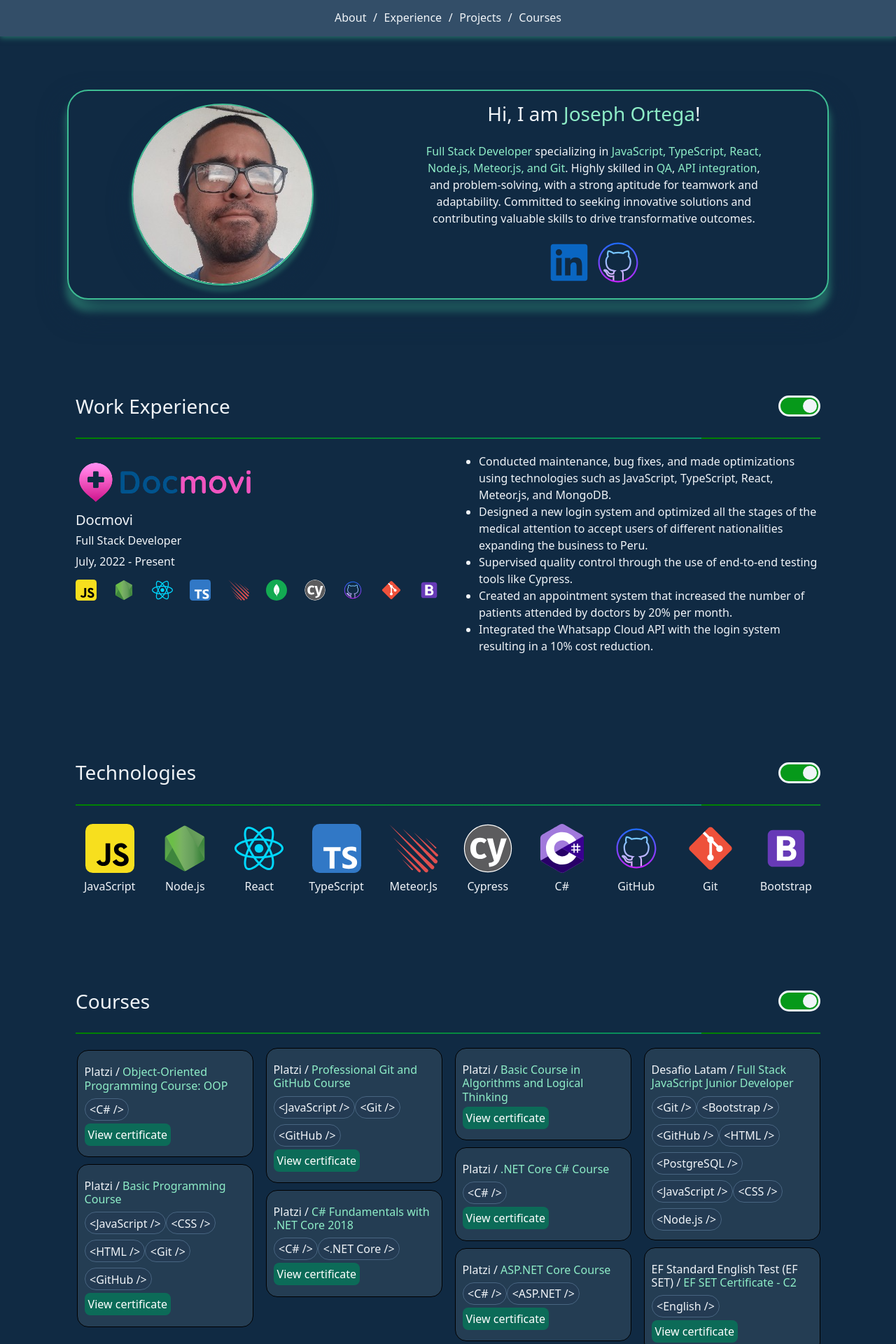
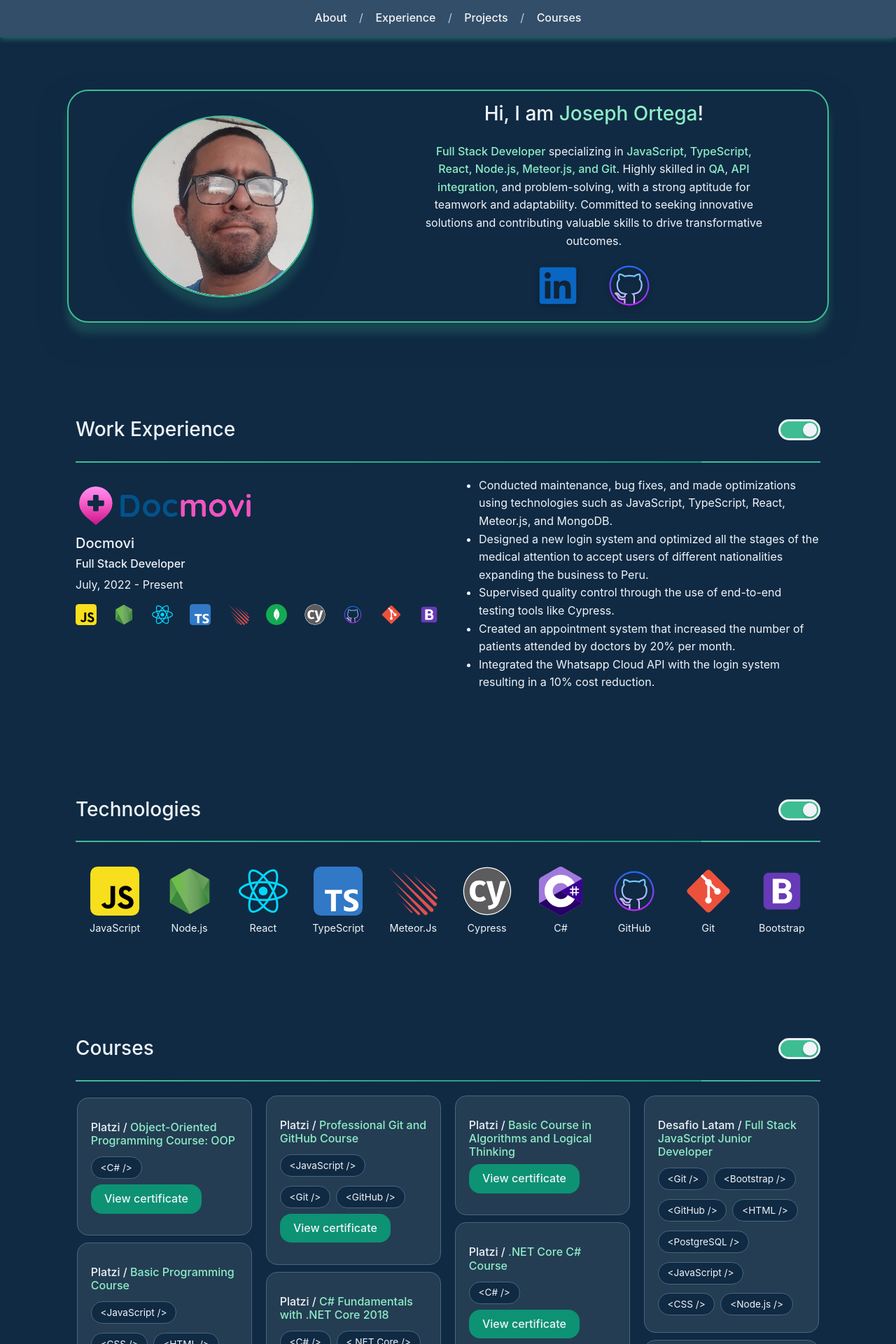
Before and after one commit to GlaucusJoseph/joseph-porfolio, a React (Vite) app: page / in a window 1280 px wide. Shown: the top 1920 px of the page at 70% size. Built offline with nearby package versions, Linux system fonts and the light colour scheme.

Commit message:
Mejoras visuales

```diff
--- a/package.json
+++ b/package.json
@@ -27,6 +27,6 @@
     "eslint-plugin-react-hooks": "^4.6.0",
     "eslint-plugin-react-refresh": "^0.4.3",
     "typescript": "^5.0.2",
-    "vite": "^4.4.5"
+    "vite": "^7.2.2"
   }
 }
--- a/src/components/About/index.css
+++ b/src/components/About/index.css
@@ -1,9 +1,10 @@
 /* MAIN BOX */
 .about-box {
-  margin-top: 8rem;
+  margin-top: var(--section-margin);
   overflow: hidden;
   width: 85%;
   display: flex;
+  max-width: 1200px;
 }
 
 @media (max-width: 991px) {
@@ -14,11 +15,16 @@
 }
 
 .about-border-shadow {
-  border-color: #3ebd93;
+  border-color: var(--accent-green);
   border-style: solid;
-  border-radius: 30px 30px 30px 30px;
+  border-radius: var(--border-radius);
   border-width: 2px;
-  box-shadow: #102a43 0px 19px 38px, #3ebd93 0px 15px 12px;
+  box-shadow: var(--shadow-dark), var(--shadow-green);
+  transition: box-shadow var(--transition-normal);
+}
+
+.about-border-shadow:hover {
+  box-shadow: var(--shadow-dark), 0px 20px 20px rgba(62, 189, 147, 0.4);
 }
 
 /* MAIN BOXES */
@@ -56,13 +62,38 @@
   width: 100%;
   height: 100%;
   object-fit: contain;
-  background-color: #3ebd93;
+  background-color: var(--accent-green);
 }
 
 .about-img-shadow {
-  border-color: #3ebd93;
+  border-color: var(--accent-green);
   border-style: solid;
-  /* border-radius: 30px 30px 30px 30px; */
   border-width: 2px;
-  box-shadow: #102a43 0px 1rem 2rem, #3ebd93 0px 0.5rem 0.4rem;
+  box-shadow: var(--shadow-dark), var(--shadow-green);
+  transition: transform var(--transition-normal), box-shadow var(--transition-normal);
 }
+
+.about-img-shadow:hover {
+  transform: scale(1.05);
+  box-shadow: var(--shadow-dark), 0px 10px 15px rgba(62, 189, 147, 0.5);
+}
+
+/* Social Icons */
+.about-content-box a {
+  margin: 0 1rem;
+  display: inline-block;
+  transition: transform var(--transition-normal);
+}
+
+.about-content-box a:hover {
+  transform: scale(1.15) translateY(-4px);
+}
+
+.about-content-box a svg {
+  filter: drop-shadow(0px 2px 4px rgba(0, 0, 0, 0.3));
+  transition: filter var(--transition-normal);
+}
+
+.about-content-box a:hover svg {
+  filter: drop-shadow(0px 4px 8px rgba(62, 189, 147, 0.5));
+}
--- a/src/components/Courses/index.css
+++ b/src/components/Courses/index.css
@@ -1,24 +1,29 @@
 /* MAIN BOX */
 .courses-box {
-  margin-top: 8rem;
-  margin-bottom: 8rem;
+  margin-top: var(--section-margin);
+  margin-bottom: var(--section-margin);
   width: 85%;
+  max-width: 1200px;
 }
 
 /* INDIVIDUAL BOX */
 
 .course-box {
-  background-color: #243d53;
-  margin-top: 0.2rem;
-  margin-bottom: 0.2rem;
-  margin-left: 0.1rem;
-  border: 1px solid #486581;
-  border-radius: 1rem;
-  border: 1px solid black;
-  padding: 5px 10px;
-  margin-bottom: 10px;
+  background-color: var(--secondary-bg);
+  margin: 0.2rem 0.1rem 10px 0.1rem;
+  border: 1px solid var(--border-color);
+  border-radius: var(--border-radius-small);
+  padding: 1rem 1.2rem;
   break-inside: avoid;
   display: block;
+  transition: all var(--transition-normal);
+  cursor: default;
+}
+
+.course-box:hover {
+  border-color: var(--accent-green);
+  box-shadow: 0px 4px 12px rgba(62, 189, 147, 0.2);
+  transform: translateY(-2px);
 }
 
 /* TITLE */
@@ -34,14 +39,21 @@
 }
 
 .courses-tag {
-  margin-bottom: 0.5rem;
-  background-color: #243b53;
+  margin: 0.3rem 0.5rem 0.5rem 0;
+  background-color: var(--primary-bg);
   height: 2rem;
-  padding: 0.2rem 0.4rem;
-  border: 1px solid #486581;
+  padding: 0.3rem 0.8rem;
+  border: 1px solid var(--border-color);
   border-radius: 50px;
   user-select: none;
-  display: block;
+  display: inline-block;
+  font-size: 0.85rem;
+  transition: all var(--transition-fast);
+}
+
+.courses-tag:hover {
+  border-color: var(--accent-green);
+  color: var(--accent-green-light);
 }
 
 /* BUTTONS */
@@ -51,18 +63,22 @@
 
 .course-button {
   user-select: none;
-  padding: 5px;
-  background-color: #0c6b58;
-  color: #fff;
+  padding: 0.5rem 1.2rem;
+  background-color: var(--accent-green-dark);
+  color: var(--text-primary);
   text-decoration: none;
   border: none;
-  border-radius: 0.5rem;
+  border-radius: var(--border-radius-small);
   cursor: pointer;
-  transition: background-color 0.3s ease;
+  transition: all var(--transition-normal);
+  font-weight: 500;
+  display: inline-block;
 }
 
 .course-button:hover {
-  background-color: #014d40;
+  background-color: var(--accent-green);
+  transform: translateY(-2px);
+  box-shadow: 0px 4px 8px rgba(62, 189, 147, 0.3);
 }
 
 .courses-box-content {
--- a/src/components/MainNavbar/index.css
+++ b/src/components/MainNavbar/index.css
@@ -2,11 +2,13 @@
   position: fixed;
   top: 0;
   width: 100%;
-  background-color: #334e68;
+  background-color: var(--tertiary-bg);
   display: flex;
   justify-content: space-around;
   padding: 0.8rem;
   z-index: 1000;
+  backdrop-filter: blur(10px);
+  transition: box-shadow var(--transition-normal);
 }
 
 .navbar-box-content {
@@ -21,23 +23,42 @@
 }
 
 .navbar-box-content a {
-  color: #f0f4f8;
+  color: var(--text-primary);
   text-decoration: none;
   cursor: pointer;
-  transition: text-shadow 0.2s;
+  transition: all var(--transition-fast);
   user-select: none;
+  font-weight: 500;
+  position: relative;
+}
+
+.navbar-box-content a::after {
+  content: '';
+  position: absolute;
+  bottom: -4px;
+  left: 0;
+  width: 0;
+  height: 2px;
+  background-color: var(--accent-green);
+  transition: width var(--transition-normal);
+}
+
+.navbar-box-content a:hover::after {
+  width: 100%;
 }
 
 .navbar-separator {
-  color: #f0f4f8;
+  color: var(--text-secondary);
   user-select: none;
+  margin: 0 0.5rem;
 }
 
 .navbar-border-shadow {
-  border-bottom: 2px solid #334e68;
-  box-shadow: 0px 2px 8px rgba(62, 189, 147, 0.5);
+  border-bottom: 2px solid var(--tertiary-bg);
+  box-shadow: var(--shadow-navbar);
 }
 
 .navbar-box-content a:hover {
-  text-shadow: 0px 2px 8px #3ebd93;
+  color: var(--accent-green-light);
+  text-shadow: 0px 2px 8px var(--accent-green);
 }
--- a/src/components/MainNavbar/index.tsx
+++ b/src/components/MainNavbar/index.tsx
@@ -1,4 +1,4 @@
-import React, { useEffect } from "react";
+import React from "react";
 import "./index.css";
 
 const MainNavbar = () => {
@@ -21,21 +21,6 @@
     }
   };
 
-  useEffect(() => {
-    const links = document.querySelectorAll(".navbar-box-content a");
-    links.forEach((link) => {
-      const targetId = link.getAttribute("href")?.substring(1);
-      if (targetId) {
-        link.addEventListener("click", function (e) {
-          handleClick(
-            e as unknown as React.MouseEvent<HTMLAnchorElement>,
-            targetId
-          );
-        });
-      }
-    });
-  }, []);
-
   return (
     <nav
       className="navbar-box navbar-border-shadow"
@@ -44,25 +29,33 @@
     >
       <ul className="navbar-box-content">
         <li>
-          <a href="#about">About</a>
+          <a href="#about" onClick={(e) => handleClick(e, "about")}>
+            About
+          </a>
         </li>
         <li>
           <span className="navbar-separator">/</span>
         </li>
         <li>
-          <a href="#experience">Experience</a>
+          <a href="#experience" onClick={(e) => handleClick(e, "experience")}>
+            Experience
+          </a>
         </li>
         <li>
           <span className="navbar-separator">/</span>
         </li>
         <li>
-          <a href="#projects">Projects</a>
+          <a href="#projects" onClick={(e) => handleClick(e, "projects")}>
+            Projects
+          </a>
         </li>
         <li>
           <span className="navbar-separator">/</span>
         </li>
         <li>
-          <a href="#courses">Courses</a>
+          <a href="#courses" onClick={(e) => handleClick(e, "courses")}>
+            Courses
+          </a>
         </li>
       </ul>
     </nav>
--- a/src/components/Projects/index.tsx
+++ b/src/components/Projects/index.tsx
@@ -19,10 +19,9 @@
         >
           <div className="container">
             <div className="row row-cols-1 row-cols-md-3 g-0 justify-content-center">
-              {PROJECTS_OBJECT_LIST.map((project) => {
-                console.log(project);
+              {PROJECTS_OBJECT_LIST.map((project, index) => {
                 return (
-                  <div className="card">
+                  <div className="card" key={index}>
                     <img
                       className="card-image"
                       src="https://images.unsplash.com/photo-1557177324-56c542165309?ixlib=rb-1.2.1&auto=format&fit=crop&w=1950&q=80"
--- a/src/components/Technologies/index.css
+++ b/src/components/Technologies/index.css
@@ -1,6 +1,7 @@
 .technologies-box {
-  margin-top: 8rem;
+  margin-top: var(--section-margin);
   width: 85%;
+  max-width: 1200px;
 }
 
 .technology-icon-with-text {
@@ -9,10 +10,23 @@
   align-items: center;
   text-align: center;
   margin-top: 0.4rem;
+  transition: transform var(--transition-normal);
+  cursor: default;
+  padding: 0.5rem;
+}
+
+.technology-icon-with-text:hover {
+  transform: scale(1.1) translateY(-4px);
+}
+
+.technology-icon-with-text:hover .technology-icon-text {
+  color: var(--accent-green-light);
 }
 
 .technology-icon-text {
   margin-top: 0.4rem;
+  transition: color var(--transition-fast);
+  font-size: 0.9rem;
 }
 
 .technology-icons-space {
--- a/src/components/Title/index.css
+++ b/src/components/Title/index.css
@@ -7,33 +7,33 @@
 .toggle-switch {
   width: 60px;
   height: 30px;
-  background-color: rgb(173, 16, 16);
-  border: 3px solid #f0f4f8;
+  background-color: rgba(173, 16, 16, 0.8);
+  border: 3px solid var(--text-primary);
   border-radius: 15px;
   position: relative;
   cursor: pointer;
-  transition: background-color 0.3s ease;
+  transition: background-color var(--transition-normal);
 }
 
 .toggle-switch.on {
-  background-color: rgba(0, 224, 0, 0.61);
+  background-color: var(--accent-green);
 }
 
 .slider {
   width: 20px;
   height: 20px;
-  background-color: #f0f4f8;
+  background-color: var(--text-primary);
   border-radius: 50%;
   position: absolute;
   top: 50%;
   left: 3px;
   transform: translateY(-50%);
-  transition: transform 0.3s ease;
+  transition: transform var(--transition-normal);
+  box-shadow: 0px 2px 4px rgba(0, 0, 0, 0.2);
 }
 
 .slider.on {
   transform: translateX(30px) translateY(-50%);
-
   left: 2px;
-  background-color: #f0f4f8;
+  background-color: var(--text-primary);
 }
--- a/src/components/WorkExperience/index.css
+++ b/src/components/WorkExperience/index.css
@@ -1,6 +1,7 @@
 .work-experience-box {
-  margin-top: 8rem;
+  margin-top: var(--section-margin);
   width: 85%;
+  max-width: 1200px;
 }
 
 .work-icon-with-text {
@@ -9,6 +10,12 @@
   align-items: center;
   text-align: center;
   margin-top: 0.4rem;
+  transition: transform var(--transition-normal);
+  cursor: default;
+}
+
+.work-icon-with-text:hover {
+  transform: scale(1.15) translateY(-4px);
 }
 
 .work-icon-text {
--- a/src/index.css
+++ b/src/index.css
@@ -1,17 +1,47 @@
 :root {
-  background-color: #102a43;
+  /* Color Palette */
+  --primary-bg: #102a43;
+  --secondary-bg: #243d53;
+  --tertiary-bg: #334e68;
+  --border-color: #486581;
+  --accent-green: #3ebd93;
+  --accent-green-light: #8eedc7;
+  --accent-green-dark: #0d9274;
+  --text-primary: #f0f4f8;
+  --text-secondary: #bcccdc;
+
+  /* Spacing */
+  --section-margin: 8rem;
+  --border-radius: 30px;
+  --border-radius-small: 1rem;
+
+  /* Shadows */
+  --shadow-green: 0px 15px 12px rgba(62, 189, 147, 0.3);
+  --shadow-dark: 0px 19px 38px rgba(16, 42, 67, 0.5);
+  --shadow-navbar: 0px 2px 8px rgba(62, 189, 147, 0.5);
+
+  /* Transitions */
+  --transition-fast: 0.2s ease;
+  --transition-normal: 0.3s ease;
+  --transition-slow: 0.5s ease;
 }
 
 body {
-  background-color: #102a43;
-  color: #f0f4f8;
+  background-color: var(--primary-bg);
+  color: var(--text-primary);
+  font-family: -apple-system, BlinkMacSystemFont, 'Segoe UI', 'Roboto', 'Oxygen',
+    'Ubuntu', 'Cantarell', 'Fira Sans', 'Droid Sans', 'Helvetica Neue',
+    sans-serif;
+  -webkit-font-smoothing: antialiased;
+  -moz-osx-font-smoothing: grayscale;
+  line-height: 1.6;
 }
 
 /* Line style and animation */
 .animated-line {
   position: relative;
   height: 2px;
-  background: linear-gradient(to right, green, #0d927c);
+  background: linear-gradient(to right, var(--accent-green), var(--accent-green-dark));
   margin: 20px 0;
   overflow: hidden;
 }
@@ -23,7 +53,7 @@
   left: -100%;
   width: 100%;
   height: 100%;
-  background: linear-gradient(to right, green, #3498db);
+  background: linear-gradient(to right, var(--accent-green), #3498db);
   animation: colorChange 2s linear infinite;
 }
 
@@ -36,9 +66,10 @@
   }
 }
 
-/* Higlight text */
+/* Highlight text */
 .special-text-color {
-  color: #8eedc7;
+  color: var(--accent-green-light);
+  font-weight: 500;
 }
 
 /* Toggle */
```
Also changed, not shown: 1 other file (tests, documents, lock files or other folders).
